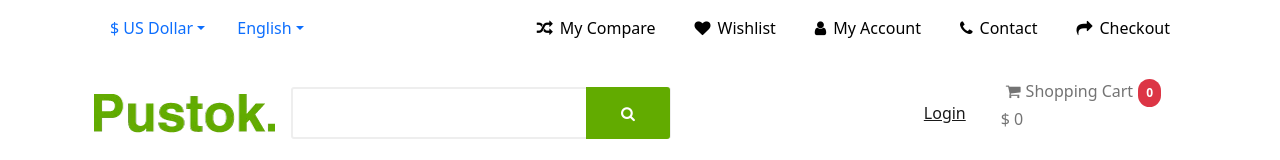
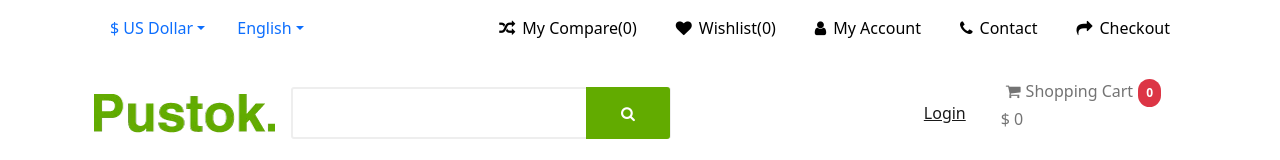
Before and after one commit to hoseindig/react-shop-test, a React (Create React App) app: page / in a window 1280 px wide. Shown: the top 160 px of the page. Built offline with nearby package versions, Linux system fonts and the light colour scheme.

Commit message:
show count in navbar

```diff
--- a/src/components/navbar.jsx
+++ b/src/components/navbar.jsx
@@ -26,7 +26,6 @@ const NavbarForm = () => {
 
   useEffect(() => {
     window.addEventListener("scroll", handleScroll, { passive: true });
-
     return () => {
       window.removeEventListener("scroll", handleScroll);
     };
--- a/src/components/topNavbar.jsx
+++ b/src/components/topNavbar.jsx
@@ -78,8 +78,10 @@ const TopNavbar = () => {
                 <i className={m.icon}></i>
                 {m.languagesOption
                   ? getTextByLanguagesSelcted(m.languagesOption).text
-                  : m.name }
+                  : m.name}
                 {/* {m.name} */}
+                {m.id === 1 && <span>({userCntx.compareList.length})</span>}
+                {m.id === 2 && <span>({userCntx.wishList.length})</span>}
               </Nav.Link>
             );
           })}
```
